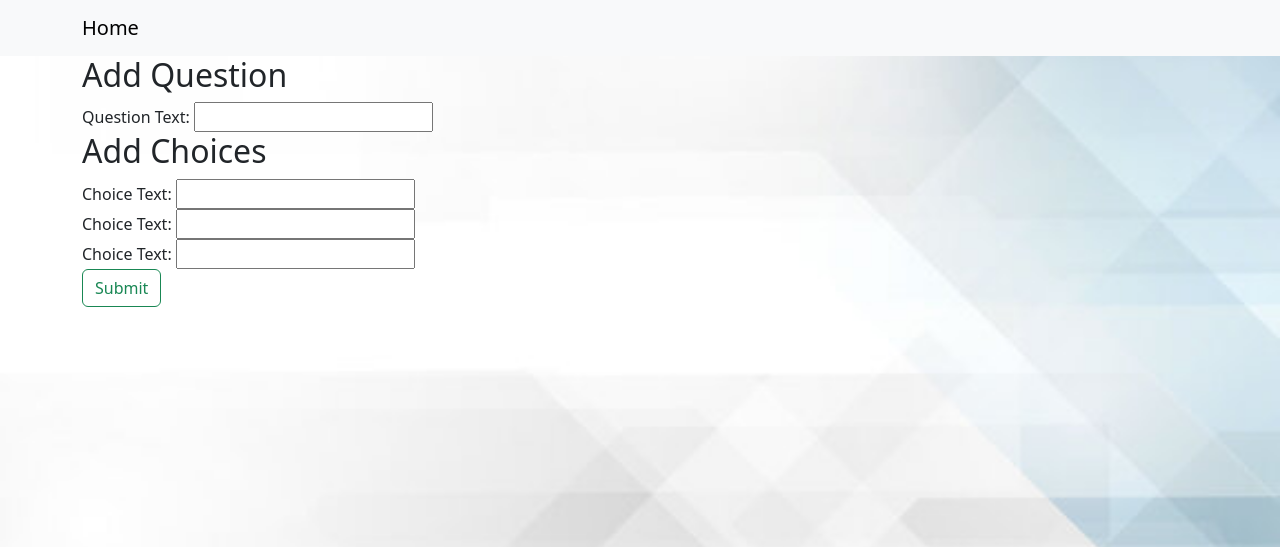
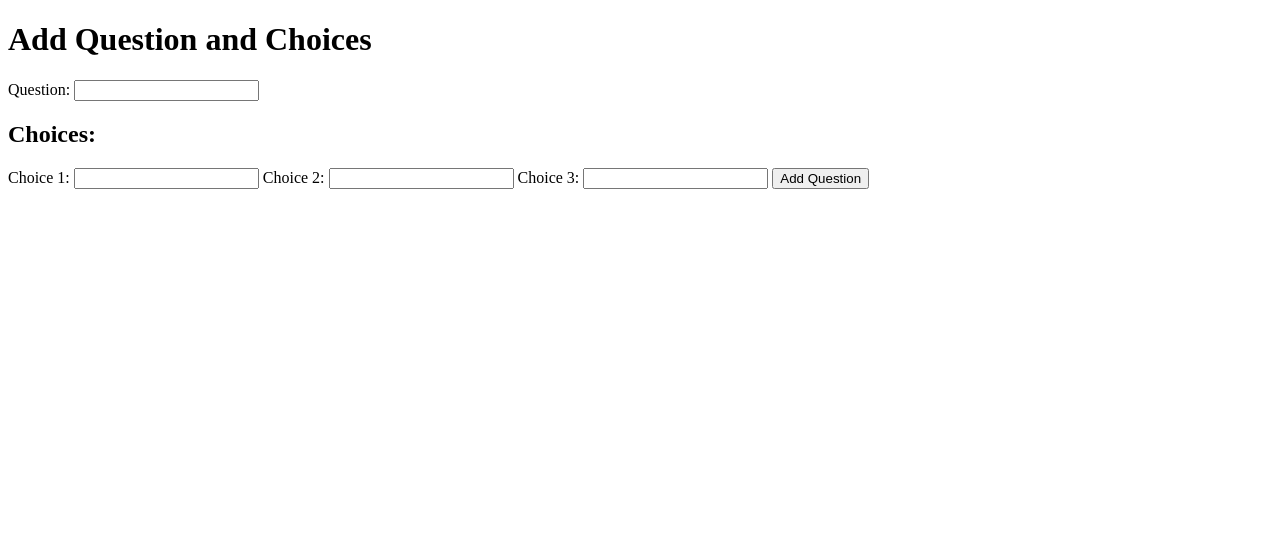
Before and after one commit to KaichengChu/django-KaichengChu-main, a Django app: page /polls/add/ in a window 1280 px wide. Shown: the top 547 px of the page. Run offline with Django 4.2, Linux system fonts and the light colour scheme; some libraries are stand-ins or nearby versions.

Commit message:
Rebuild the forms.py, add.html, and the add_function in the views.py. The input bar for the add features works now. The index.html was previously modified using bootsrapping and adjust the copy rights bar.

```diff
--- a/polls/forms.py
+++ b/polls/forms.py
@@ -10,10 +10,3 @@ class ChoiceForm(forms.ModelForm):
     class Meta:
         model = Choice
         fields = ['choice_text']
-
-ChoiceFormSet = forms.inlineformset_factory(
-    Question,
-    Choice,
-    form=ChoiceForm,
-    extra=3
-)
--- a/polls/templates/polls/add.html
+++ b/polls/templates/polls/add.html
@@ -1,60 +1,27 @@
-{% load static %}
 <!DOCTYPE html>
 <html lang="en">
 <head>
     <meta charset="UTF-8">
-    <meta name="viewport" content="width=device-width, initial-scale=1.0">
-    <link href="https://cdn.jsdelivr.net/npm/bootstrap@5.3.1/dist/css/bootstrap.min.css" rel="stylesheet">
-    <link rel="stylesheet" href="{% static 'polls/style.css' %}">
-    <!-- <title>Add Question</title> -->
+    <title>Add Question and Choices</title>
 </head>
 <body>
-    <nav class="navbar navbar-expand-lg navbar-light bg-light">
-        <div class="container">
-          <a class="navbar-brand" href="{% url 'polls:index' %}">Home</a>
-          <button class="navbar-toggler" type="button" data-bs-toggle="collapse" data-bs-target="#navbarNav" aria-controls="navbarNav" aria-expanded="false" aria-label="Toggle navigation">
-            <span class="navbar-toggler-icon"></span>
-          </button>
-          <div class="collapse navbar-collapse" id="navbarNav">
-            <ul class="navbar-nav">
-              {% for question in latest_question_list %}
-              <li class="nav-item">
-                <a class="nav-link" href="{% url 'polls:detail' question.id %}">{{ question.question_text }}</a>
-              </li>
-              {% endfor %}
-            </ul>
-          </div>
-        </div>
-      </nav>
-    <div class="container">
-        <h2>Add Question</h2>
-        <form method="post" enctype= multipart/form-data>
-          {% csrf_token %}
-          <div class="form-group">
-              <label for="{{ question_form.question_text.id_for_label }}">Question Text:</label>
-              {{ question_form.question_text }}
-          </div>
-          <h2>Add Choices</h2>
-          {{ choice_formset.management_form }}
-          {% for choice_form in choice_formset %}
-              <div class="form-group">
-                  <label for="{{ choice_form.choice_text.id_for_label }}">Choice Text:</label>
-                  {{ choice_form.choice_text }}
-              </div>
-          {% endfor %}
-          <button type="submit" class="btn btn-outline-success" value="Submit">Submit</button>
-      </form>
+    <h1>Add Question and Choices</h1>
+    <form method="post">
+        {% csrf_token %}
+        {{ question_form.non_field_errors }}
+        <label for="{{ question_form.question_text.id_for_label }}">Question:</label>
+        {{ question_form.question_text }}
+        {{ question_form.question_text.errors }}
 
-      <!-- JavaScript for formset management -->
-      <script src="https://code.jquery.com/jquery-3.6.0.min.js"></script>
-      <script src="https://cdnjs.cloudflare.com/ajax/libs/jquery.formset/1.2.2/jquery.formset.js"></script>
-      <script>
-          $(function() {
-              $(".inline.{{ choice_formset.prefix }}").formset({
-                  prefix: "{{ choice_formset.prefix }}"
-              });
-          });
-      </script>
+        <h2>Choices:</h2>
+        {% for choice_form in choice_forms %}
+            {{ choice_form.non_field_errors }}
+            <label for="{{ choice_form.choice_text.id_for_label }}">Choice {{ forloop.counter }}:</label>
+            {{ choice_form.choice_text }}
+            {{ choice_form.choice_text.errors }}
+        {% endfor %}
 
+        <input type="submit" value="Add Question">
+    </form>
 </body>
 </html>
--- a/polls/views.py
+++ b/polls/views.py
@@ -4,7 +4,9 @@ from .models import Question, Choice
 from django.urls import reverse
 from django.views import generic
 from django.utils import timezone
-from .forms import QuestionForm, ChoiceFormSet
+from .forms import QuestionForm, ChoiceForm
+from django.forms import formset_factory
+from django.db import transaction
 
 # def index(request):
 #     return HttpResponse("Hello, world. You're at the polls index.")
@@ -68,27 +70,50 @@ class ResultsView(generic.DetailView):
     model = Question
     template_name = "polls/results.html"
 
+# def add_question(request):
+#     # Using formset_factory to create the choice formset
+#     ChoiceFormSet = formset_factory(ChoiceForm, extra=3, can_delete=True)
+
+#     if request.method == 'POST':
+#         question_form = QuestionForm(request.POST)
+#         choice_formset = ChoiceFormSet(request.POST, prefix='choice')
+
+#         if question_form.is_valid() and choice_formset.is_valid():
+#             # Save the question and choices within a transaction
+#             with transaction.atomic():
+#                 question = question_form.save(commit=False)
+#                 question.pub_date = timezone.now()
+#                 question.save()
+
+#                 for choice_form in choice_formset:
+#                     choice = choice_form.save(commit=False)
+#                     choice.question = question
+#                     choice.save()
+
+#             return redirect('polls:index')
+#     else:
+#         question_form = QuestionForm()
+#         choice_formset = ChoiceFormSet(prefix='choice')
+
+#     return render(request, 'polls/add.html', {
+#         'question_form': question_form,
+#         'choice_formset': choice_formset,
+#     })
+
 def add_question(request):
     if request.method == 'POST':
         question_form = QuestionForm(request.POST)
-        choice_formset = ChoiceFormSet(request.POST, prefix='choice')
+        choice_forms = [ChoiceForm(request.POST, prefix=f'choice_{i}') for i in range(3)]  # Assuming at least three choices are required
 
-        if question_form.is_valid() and choice_formset.is_valid():
-            question = question_form.save(commit=False)
-            question.pub_date = timezone.now()
-            question.save()
-
-            for choice_form in choice_formset:
-                choice = choice_form.save(commit=False)
+        if question_form.is_valid() and all([form.is_valid() for form in choice_forms]):
+            question = question_form.save()
+            for form in choice_forms:
+                choice = form.save(commit=False)
                 choice.question = question
                 choice.save()
-
-            return redirect('polls:index')
+            return redirect('polls:index')  # Redirect to a success page or a different URL after adding the question and choices
     else:
         question_form = QuestionForm()
-        choice_formset = ChoiceFormSet(prefix='choice')
+        choice_forms = [ChoiceForm(prefix=f'choice_{i}') for i in range(3)]  # Initial forms for rendering
 
-    return render(request, 'polls/add.html', {
-        'question_form': question_form,
-        'choice_formset': choice_formset,
-    })
+    return render(request, 'polls/add.html', {'question_form': question_form, 'choice_forms': choice_forms})
```
